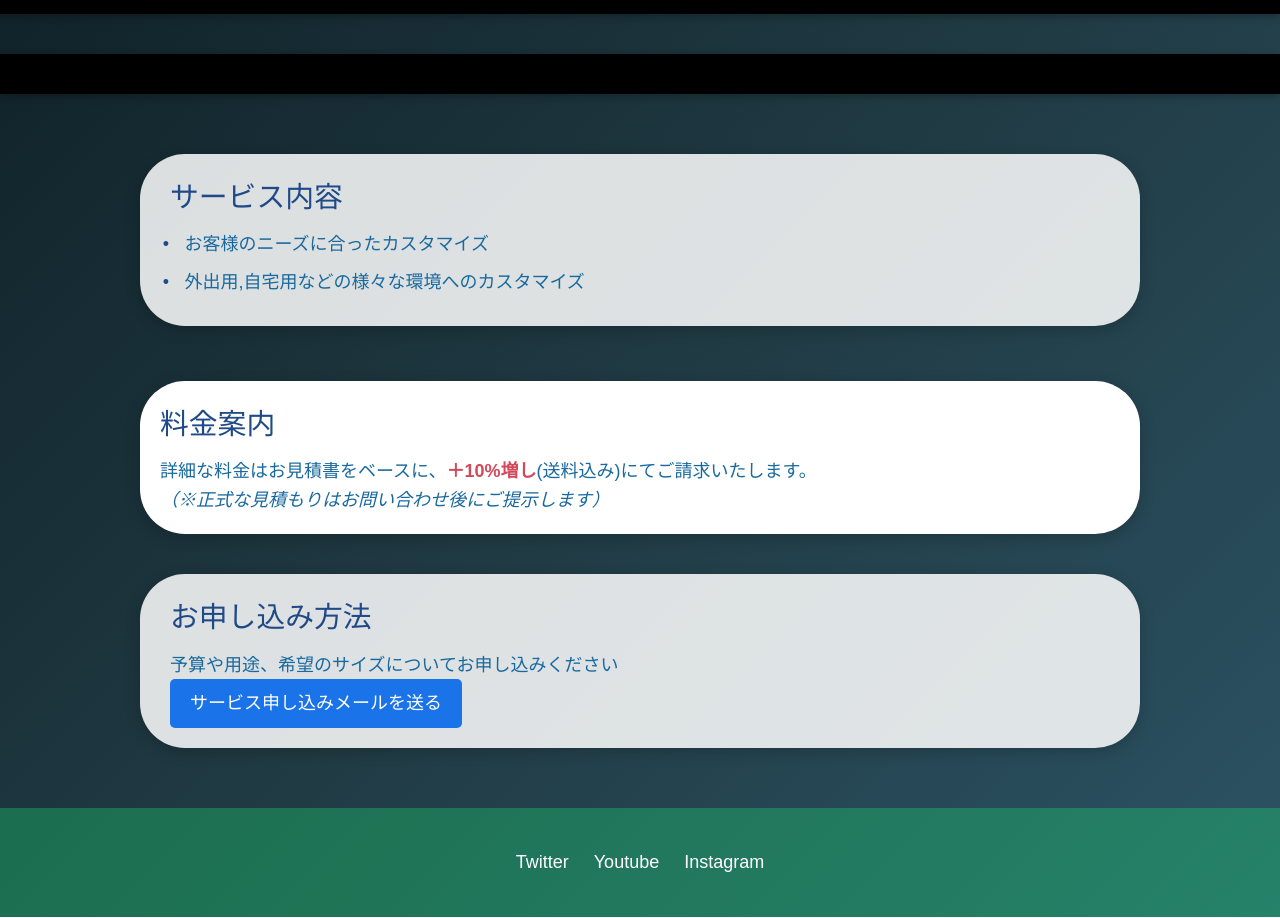
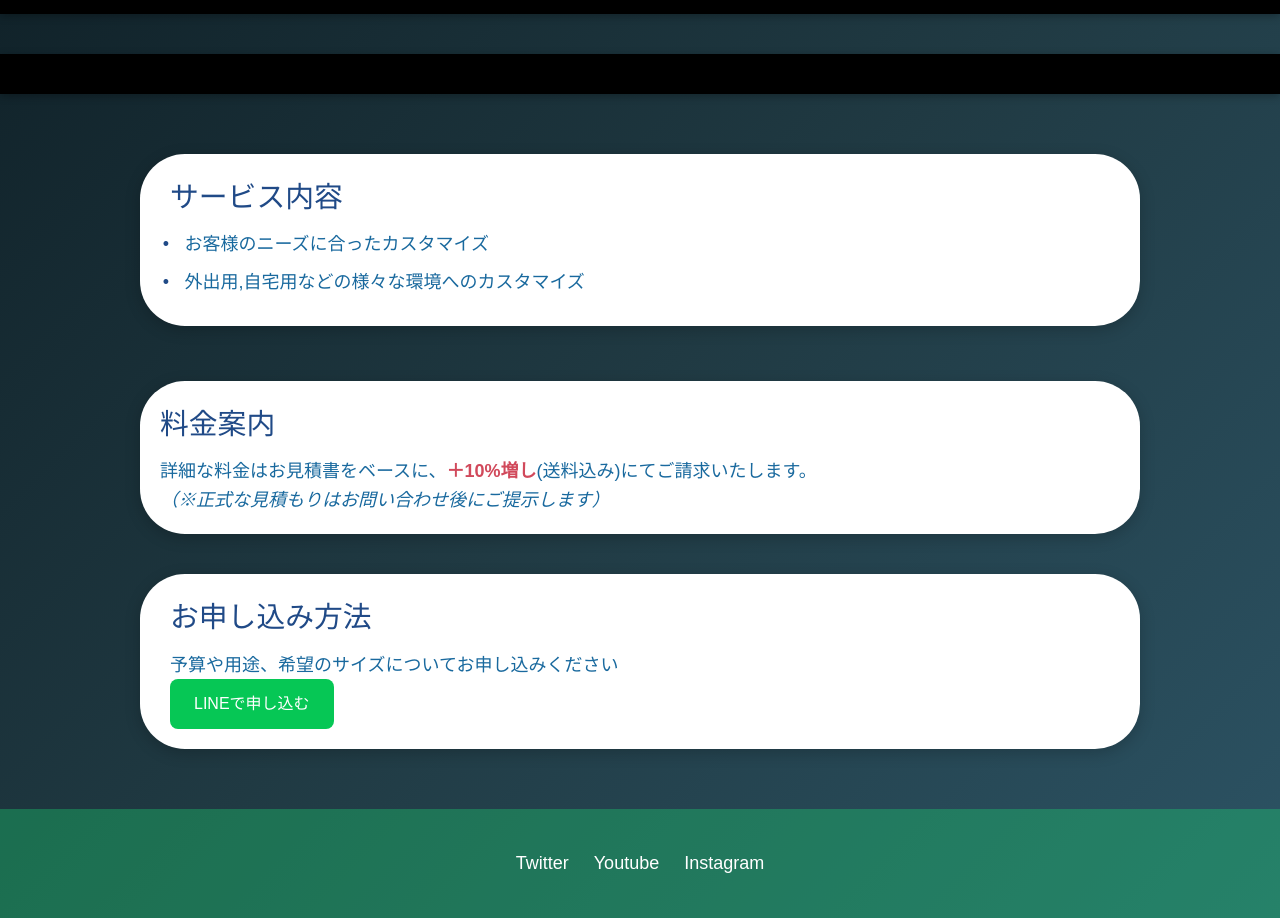
Before and after one commit to DalamundSs/7tech.github.io, a plain HTML site: page index.html in a window 1280 px wide. Shown: the part 117-1035 px from the top of the page. Drawn offline with Linux system fonts and the light colour scheme.

Commit message:
申し込み方法の変更

```diff
--- a/index.html
+++ b/index.html
@@ -99,16 +99,15 @@
     </section>
 
     <!-- お申し込み方法 -->
-    <section id="contact">
-      <h2>お申し込み方法</h2>
-      <p>予算や用途、希望のサイズについてお申し込みください</p>
-      <a href="https://mail.google.com/mail/?view=cm&fs=1&to=7tech.jp@gmail.com&su=PCカスタマイズ依頼&body=以下のテンプレートをご記入ください%0A%0A■ 予算：%0A■ サイズ：%0A■ 用途：%0A■ 詳細な希望："
-     target="_blank"
-     style="display:inline-block; padding:10px 20px; background-color:#1a73e8; color:white; text-decoration:none; border-radius:5px;">
-  サービス申し込みメールを送る
-</a>
+    <!-- お申し込み方法 -->
+<section id="contact">
+  <h2>お申し込み方法</h2>
+  <p>予算や用途、希望のサイズについてお申し込みください</p>
+  <a href="https://lin.ee/Qn8tyia" target="_blank" style="padding: 12px 24px; background-color: #06C755; color: white; font-size: 16px; border: none; border-radius: 8px; text-decoration: none; display: inline-block;">
+    LINEで申し込む
+  </a>
+</section>
 
-    </section>
   </main>
 
   <footer>
--- a/style.css
+++ b/style.css
@@ -54,7 +54,7 @@ header .logo img {
 
 /* セクション共通 */
 section {
-  background: rgba(255, 255, 255, 0.85);
+  background: rgba(255, 255, 255, 1);
   border-radius: 45px;
   padding: 20px 30px;
   margin-bottom: 30px;
```
